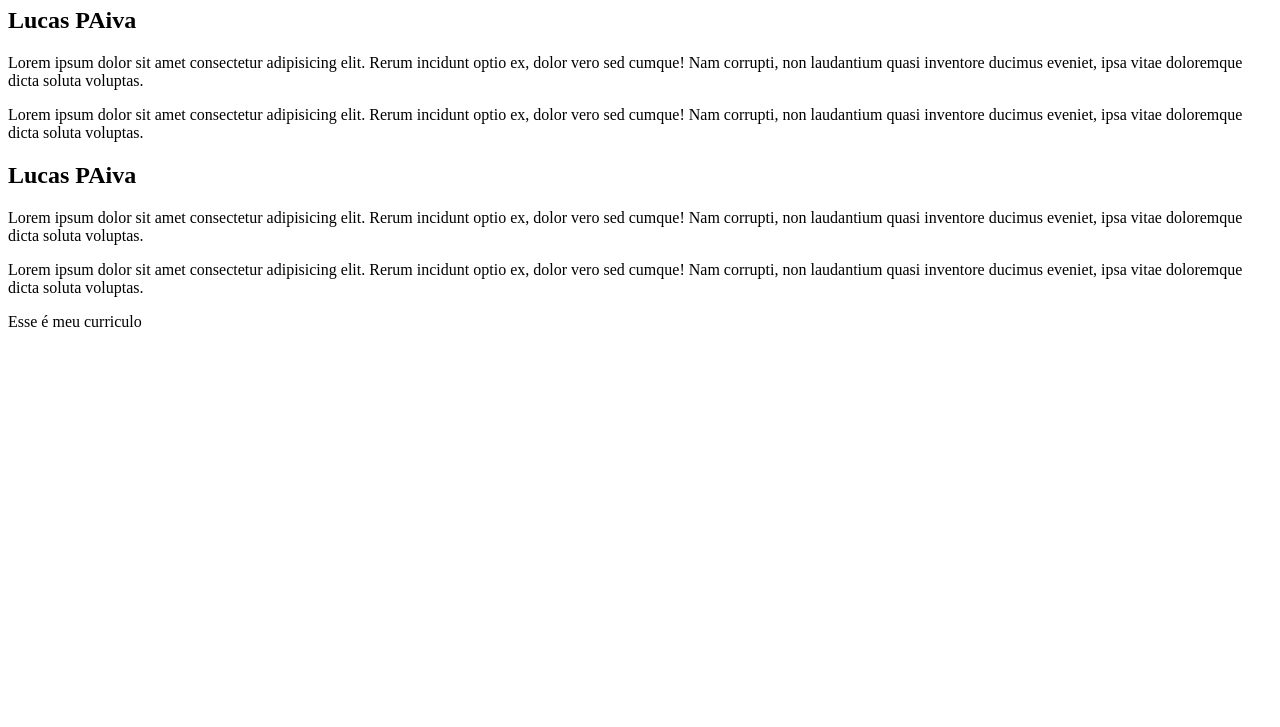
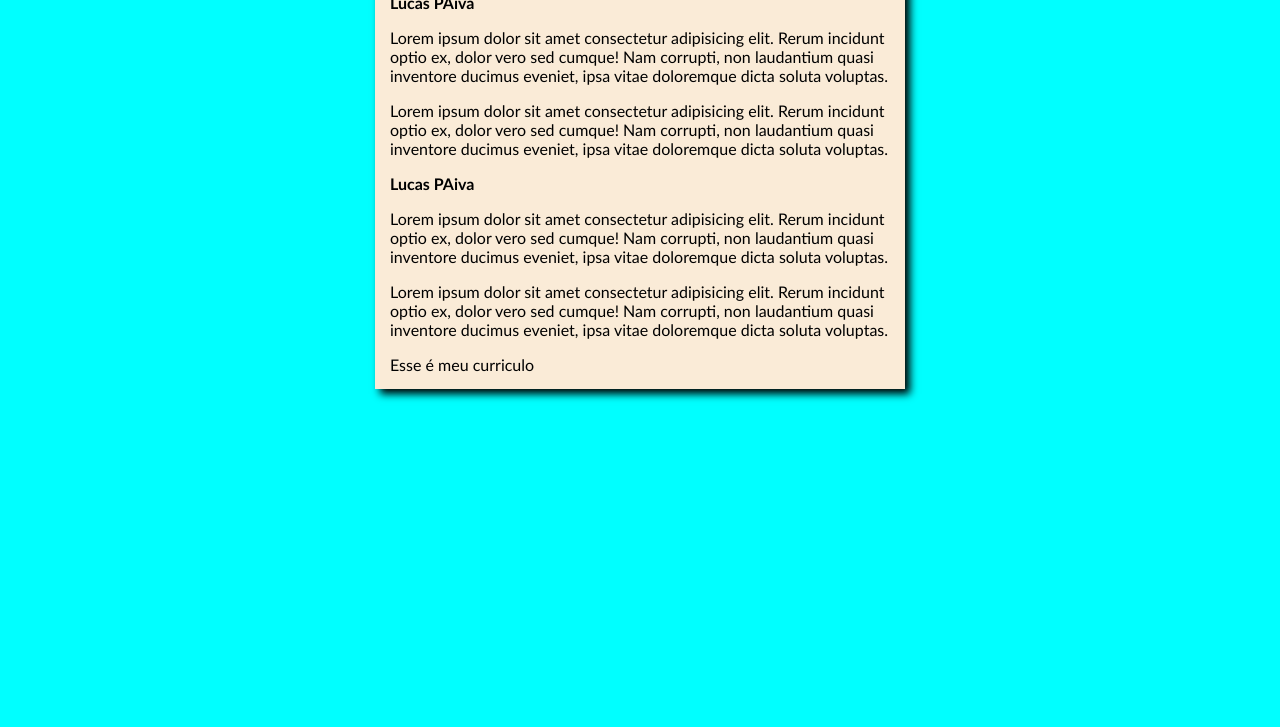
Before and after one commit to LucasPaivaZeentech/site-curso-github, a plain HTML site: page index.html in a window 1280 px wide. Shown: the part 73-800 px from the top of the page. Drawn offline with Linux system fonts and the light colour scheme.

Commit message:
Novo Site

```diff
--- /dev/null
+++ b/estilo/style.css
@@ -0,0 +1,14 @@
+*{
+    font-family: 'Gill Sans', 'Gill Sans MT', Calibri, 'Trebuchet MS', sans-serif;
+    font-size: 16px;
+}
+body{
+    background-color: aqua;
+}
+main{
+    background-color: antiquewhite;
+    width: 500px;
+    margin: auto;
+    padding: 15px;
+    box-shadow: 5px 5px 8px black
+}
--- a/index.html
+++ b/index.html
@@ -5,6 +5,7 @@
     <meta charset="UTF-8">
     <meta name="viewport" content="width=device-width, initial-scale=1.0">
     <title>site Lucas</title>
+    <link rel="stylesheet" href="estilo/style.css">
 </head>
 
 <body>
```
